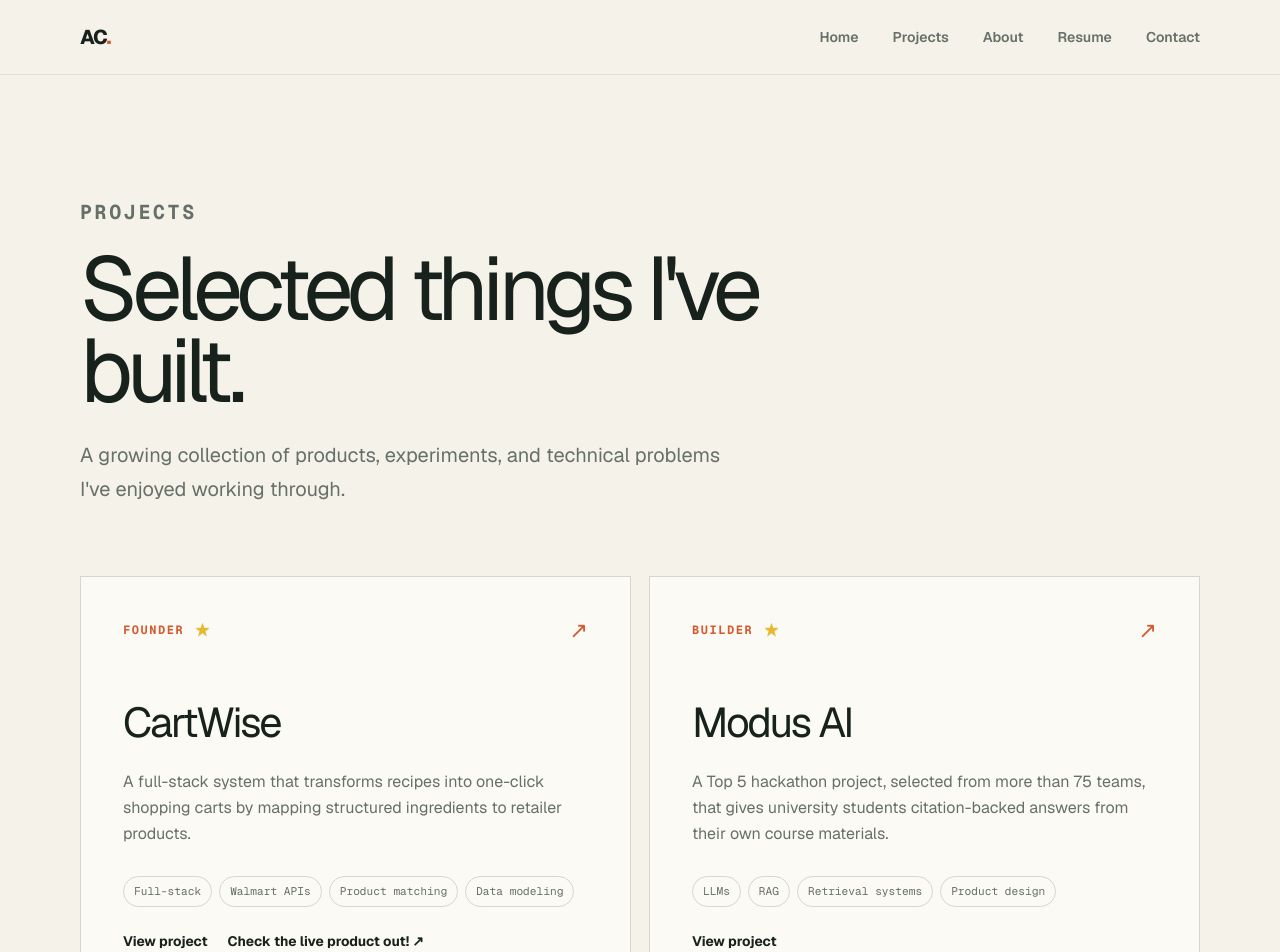
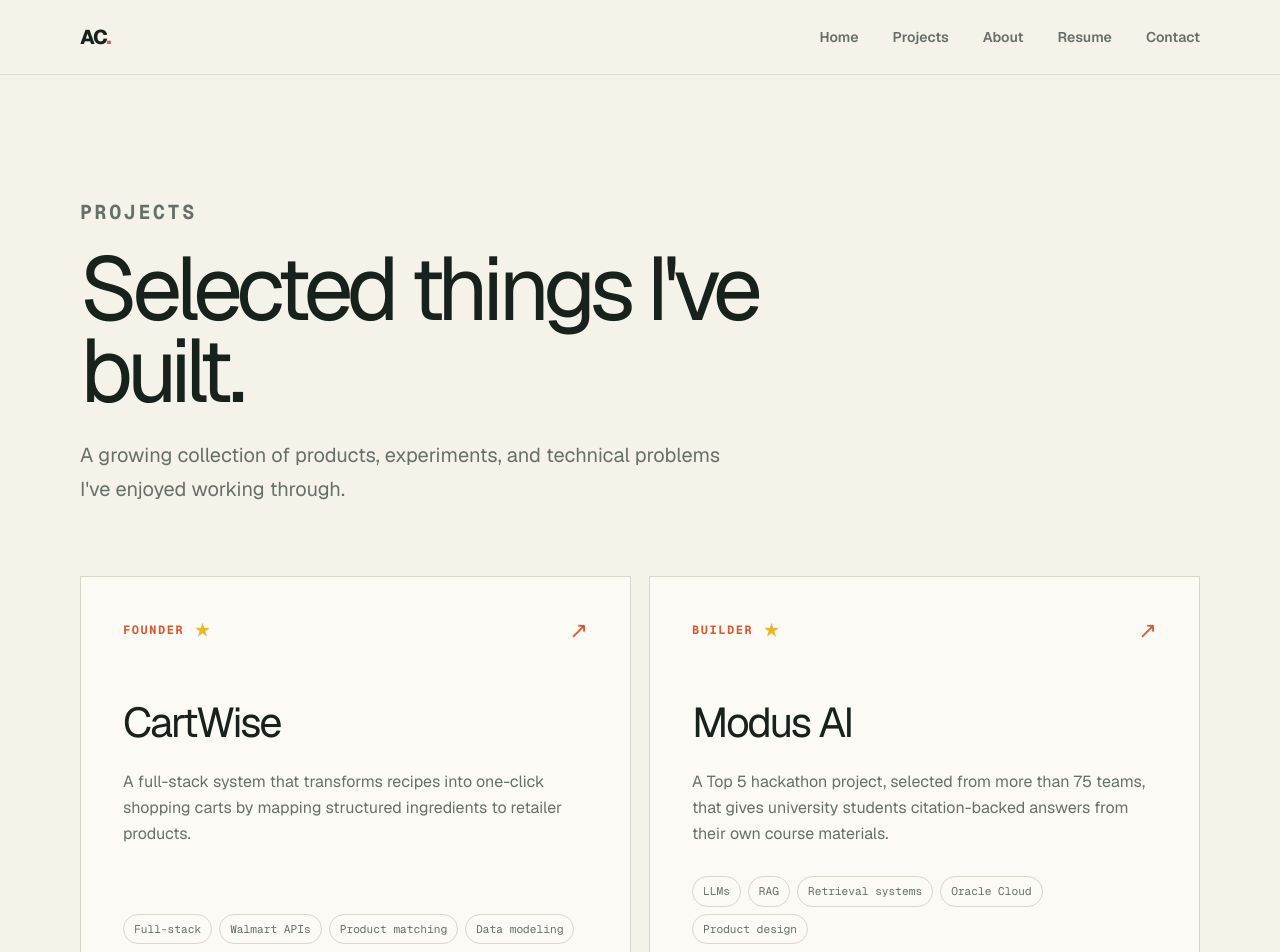
Before and after one commit to apcolon/PersonalWebsite, a Next.js app: page /projects in a window 1280 px wide. Shown: the top 952 px of the page. Built offline with nearby package versions, Linux system fonts and the light colour scheme.

Commit message:
Add cloud and security skills

```diff
--- a/src/app/projects/page.tsx
+++ b/src/app/projects/page.tsx
@@ -5,8 +5,8 @@ export const metadata = { title: "Projects | Antonio Colon" };
 
 const skillGroups = [
   {
-    title: "Languages",
-    skills: ["Python", "C++", "C", "TypeScript", "JavaScript", "SQL", "HTML/CSS"],
+    title: "Languages & Developer Tools",
+    skills: ["Python", "C++", "C", "TypeScript", "JavaScript", "SQL", "HTML/CSS", "Git"],
   },
   {
     title: "Web Development",
@@ -18,11 +18,11 @@ const skillGroups = [
   },
   {
     title: "Data & Infrastructure",
-    skills: ["PostgreSQL", "SQLite", "Docker", "MapReduce", "Inverted indexes", "TF-IDF", "PageRank", "Data modeling"],
+    skills: ["AWS", "Oracle Cloud", "Docker", "PostgreSQL", "SQLite", "MapReduce", "Inverted indexes", "TF-IDF", "PageRank", "Data modeling"],
   },
   {
     title: "Security & Networking",
-    skills: ["TCP", "UDP", "Wireshark", "Network sockets", "Authentication", "Fault tolerance"],
+    skills: ["TCP", "UDP", "Wireshark", "Network sockets", "Authentication", "SQL injection", "Cross-site scripting (XSS)", "Buffer overflow attacks", "Fault tolerance"],
   },
   {
     title: "Systems & Algorithms",
--- a/src/data/projects.ts
+++ b/src/data/projects.ts
@@ -44,14 +44,14 @@ export const projects: Project[] = [
     description:
       "A Top 5 hackathon project, selected from more than 75 teams, that gives university students citation-backed answers from their own course materials.",
     overview:
-      "Modus AI ingests lecture transcripts and course resources to answer questions with citations and timestamp links. Retrieval and filtering reduce hallucinations, while separate chat and search experiences support different learning goals.",
+      "Modus AI ingests lecture transcripts and course resources to answer questions with citations and timestamp links. Retrieval and filtering reduce hallucinations, while separate chat and search experiences support different learning goals. We deployed the system using Oracle Cloud infrastructure.",
     highlights: [
       "Placed Top 5 in a hackathon with more than 75 competing teams",
       "Delivers citation-backed answers with timestamp linking",
       "Uses retrieval and filtering to reduce unsupported responses",
       "Explores chat and search interaction models through user experiments",
     ],
-    technologies: ["LLMs", "RAG", "Retrieval systems", "Product design"],
+    technologies: ["LLMs", "RAG", "Retrieval systems", "Oracle Cloud", "Product design"],
     videoUrl: "/videos/modus-ai-demo.mp4",
     videoPoster: "/images/modus-ai-poster.jpg",
     featured: true,
```
